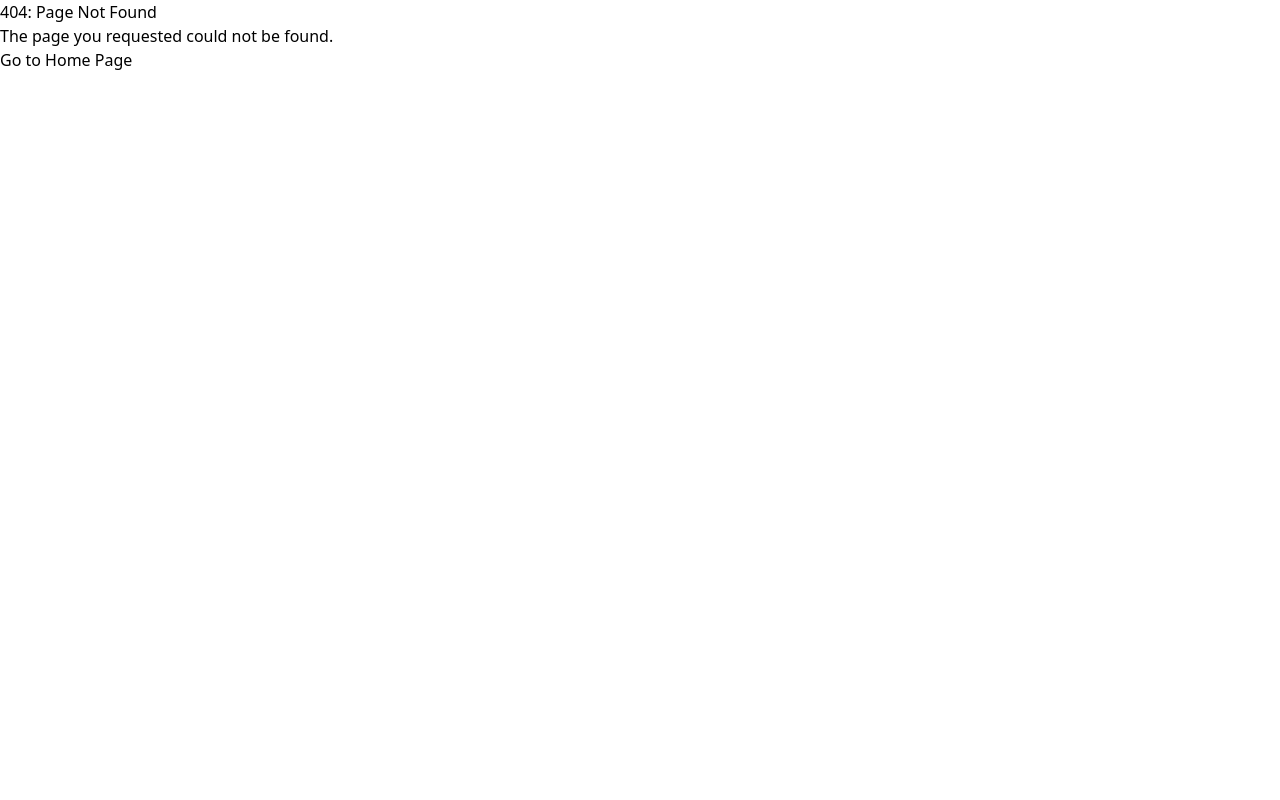
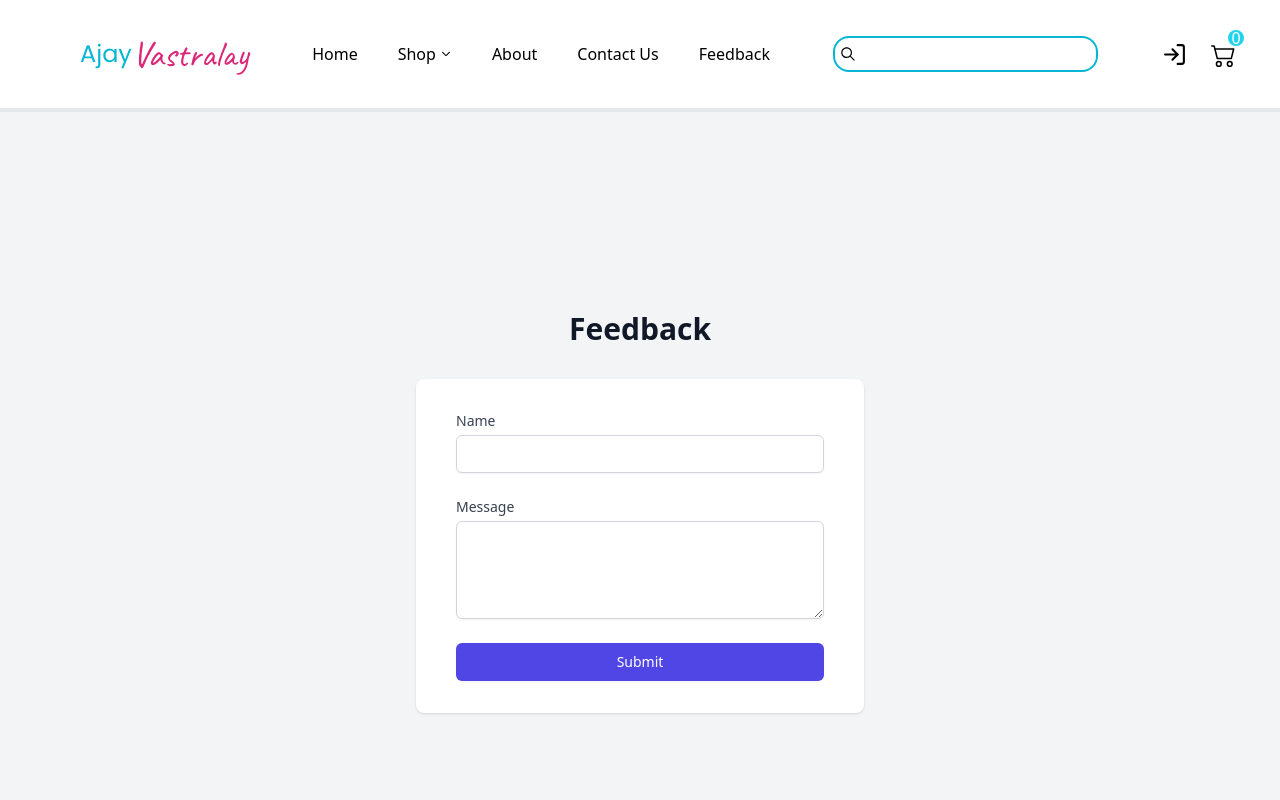
Before and after one commit to iGauravSingh/AjayVastralay, a React (Vite) app: page /feedback in a window 1280 px wide. Before the commit this address had no page. Shown: the top 800 px of the page. Built offline with nearby package versions, Linux system fonts and the light colour scheme.

Commit message:
addded feedback and remove in acrt

```diff
--- a/src/components/Cartdata.tsx
+++ b/src/components/Cartdata.tsx
@@ -9,7 +9,7 @@ import { Link } from 'react-router-dom';
 
 
 export default function Cartdata() {
-    const { shop } = useContext(ShopContext)
+    const { shop,setShop } = useContext(ShopContext)
 
     // Calculate total amount
     const totalAmount = shop.reduce((acc, item) => acc + (item.price * item.quantity * 100) /100, 0);
@@ -23,6 +23,10 @@ export default function Cartdata() {
 
     const totalCalulator = (price : number, quantity: number) => {
        return  Math.round(price * quantity * 100)/100
+    }
+
+    const handleDelete = (id:any) => {
+        setShop(shop.filter((item)=> item.id !== id ))
     }
 
     return (
@@ -40,6 +44,7 @@ export default function Cartdata() {
                                     <p>{item.quantity}</p>
                                     <p className='font-medium'>₹ {Math.round(item.price * 100) /100}</p>
                                     <p className='font-medium'>₹ {totalCalulator(item.price, item.quantity)}</p>
+                                    <p onClick={()=>handleDelete(item.id)} className=' text-red-500 border-2 border-red-600 px-2 py-1 cursor-pointer'>Remove</p>
 
                                 </div>
                             ))}
@@ -49,7 +54,7 @@ export default function Cartdata() {
                                 <p>₹ {totalAmount}</p>
                             </div>
                             <div className='text-center mt-8'>
-                                <Link to='/checkout'><button className='bg-slate-950 text-white w-[30%] px-2 md:px-4  py-1 md:py-2 text-sm md:text-base'>CHECKOUT</button></Link>
+                                <Link to='/checkout'><button className='bg-slate-950 text-white w-[30%] px-2 md:px-4  py-1 md:py-2 text-sm md:text-base'>Buy Now</button></Link>
                             </div>
                         </div>
                     )}
--- a/src/components/Category.tsx
+++ b/src/components/Category.tsx
@@ -1,9 +1,12 @@
 
 import React, { useEffect, useRef, useState } from "react";
-import { categoryData } from "../utils/data/data"
 import { Link } from "react-router-dom";
 
+// interface CategoryProps {
+//   id: number;
+//   categoryName: string;
 
+// }
 
 
 const Category = ({catData}) => {
--- a/src/components/Navbar.tsx
+++ b/src/components/Navbar.tsx
@@ -75,6 +75,11 @@ const Navbar = ({catData}) => {
                 <li>Contact Us</li>
               </Link>
             </div>
+            <div className=" flex gap-1 justify-center items-center">
+              <Link to="/feedback">
+                <li>Feedback</li>
+              </Link>
+            </div>
           </ul>
         </div>
       </div>
--- a/src/hooks/useProduct.ts
+++ b/src/hooks/useProduct.ts
@@ -91,7 +91,7 @@ const useProduct = () => {
 
 
   const categoryProduct = async (data: any) => {
-    console.log('in category product')
+    console.log('in category product', data)
     try {
       const response = await axios.get(`${urllocal}/products/categoryproducts/${data}`);
       const categoryProductData = response.data;
--- a/src/main.tsx
+++ b/src/main.tsx
@@ -25,6 +25,7 @@ import UserProfile from './pages/Profile.tsx';
 import PayPalCheckoutButton from './pages/Checkout.tsx';
 import AdminControl from './pages/admin/AdminControl.tsx';
 import AdminLogin from './pages/admin/AdminLogin.tsx';
+import Feedback from './pages/Feedback.tsx';
 
 
 const router = createBrowserRouter(
@@ -39,6 +40,7 @@ const router = createBrowserRouter(
       <Route path="/auth" element={<AuthControl />} />
       <Route path="/profile" element={<UserProfile />} />
       <Route path="/checkout" element={<PayPalCheckoutButton />} />
+      <Route path="/feedback" element={<Feedback />} />
 
       {/* protected routes  */}
       <Route path="/admin" element={<AdminLogin />} />
--- a/src/pages/CategoryList.tsx
+++ b/src/pages/CategoryList.tsx
@@ -20,6 +20,7 @@ const CategoryList = () => {
                 key={category.id}
                 className="  cursor-pointer  "
               >
+                <p>{category.id}</p>
                 <Link to={`/category/${category.id}`}>
                   <div className=" flex flex-col  justify-center items-center gap-4 mb-10 ">
                     <img
--- a/src/pages/CategoryProduct.tsx
+++ b/src/pages/CategoryProduct.tsx
@@ -11,7 +11,7 @@ import useProduct from '../hooks/useProduct'
 const CategoryProduct = () => {
 
   const { categoryIdentity } = useParams(); // Getting category ID from URL
-  //console.log('useparams value',categoryIdentity)
+  console.log('useparams value',categoryIdentity)
   const { categoryProduct } = useProduct(); // Using your custom hook
   const id = categoryIdentity
   const [catPro, setCatPro] = useState([]); // State to store the category products
--- /dev/null
+++ b/src/pages/Feedback.tsx
@@ -0,0 +1,94 @@
+import { useState } from "react";
+import Footer from "../components/Footer";
+import Navbar from "../components/Navbar";
+import axios from "axios";
+
+
+
+
+
+const Feedback = () => {
+
+    const [name,setName ] = useState()
+    const [message,setMessage] = useState()
+
+    const handleNameChange = (e:any) => {
+        setName(e.target.value)
+    }
+
+    const handlemessageChange = (e:any) => {
+        setMessage(e.target.value)
+    }
+
+    const handleSubmit = async (e:any) => {
+        e.preventDefault();
+        await axios.post("http://localhost:8080/feedback/add",{name,message})
+    }
+
+    return (
+        <>
+        <Navbar />
+        <div className="min-h-screen bg-gray-100 flex flex-col justify-center py-12 sm:px-6 lg:px-8">
+            <div className="sm:mx-auto sm:w-full sm:max-w-md">
+                <h2 className="text-center text-3xl font-extrabold text-gray-900">Feedback</h2>
+            </div>
+
+            <div className="mt-8 sm:mx-auto sm:w-full sm:max-w-md">
+                <div className="bg-white py-8 px-4 shadow sm:rounded-lg sm:px-10">
+                    <form onSubmit={handleSubmit} className="space-y-6">
+                        <div>
+                            <label htmlFor="name" className="block text-sm font-medium text-gray-700">
+                                Name
+                            </label>
+                            <div className="mt-1">
+                                <input
+                                onChange={handleNameChange}
+                                    id="name"
+                                    name="name"
+                                    type="text"
+                                    value={name}
+                                    autoComplete="name"
+                                    required
+                                    className="appearance-none block w-full px-3 py-2 border border-gray-300 rounded-md shadow-sm placeholder-gray-400 focus:outline-none focus:ring-indigo-500 focus:border-indigo-500 sm:text-sm"
+                                />
+                            </div>
+                        </div>
+
+
+
+                        <div>
+                            <label htmlFor="message" className="block text-sm font-medium text-gray-700">
+                                Message
+                            </label>
+                            <div className="mt-1">
+                                <textarea
+                                onChange={handlemessageChange}
+                                    id="message"
+                                    name="message"
+                                    rows={4}
+                                    value={message}
+                                    required
+                                    className="appearance-none block w-full px-3 py-2 border border-gray-300 rounded-md shadow-sm placeholder-gray-400 focus:outline-none focus:ring-indigo-500 focus:border-indigo-500 sm:text-sm"
+                                ></textarea>
+                            </div>
+                        </div>
+
+                        <div className="flex items-center justify-between">
+                            <button
+                                type="submit"
+                                className="inline-flex items-center justify-center w-full px-4 py-2 border border-transparent rounded-md shadow-sm text-base font-medium text-white bg-indigo-600 hover:bg-indigo-700 focus:outline-none focus:ring-2 focus:ring-offset-2 focus:ring-indigo-500 sm:text-sm"
+                            >
+                                Submit
+                            </button>
+                        </div>
+                    </form>
+                </div>
+            </div>
+        </div>
+
+        <Footer />
+        </>
+    );
+};
+
+export default Feedback;
--- a/src/pages/auth/Login.tsx
+++ b/src/pages/auth/Login.tsx
@@ -35,6 +35,7 @@ const Login = () => {
             id="email"
             type="email"
             placeholder="Email"
+            required
             value={email}
             onChange={(e) => setEmail(e.target.value)}
           />
@@ -48,6 +49,7 @@ const Login = () => {
             id="password"
             type="password"
             placeholder="******************"
+            required
             value={password}
             onChange={(e) => setPassword(e.target.value)}
           />
--- a/src/pages/auth/Signup.tsx
+++ b/src/pages/auth/Signup.tsx
@@ -45,6 +45,7 @@ const SignUp = () => {
             type="text"
             name="name"
             placeholder="Name"
+            required
             value={formData.name}
             onChange={handleChange}
           />
@@ -59,6 +60,7 @@ const SignUp = () => {
             type="email"
             name="email"
             placeholder="Email"
+            required
             value={formData.email}
             onChange={handleChange}
           />
@@ -73,6 +75,7 @@ const SignUp = () => {
             type="password"
             name="password"
             placeholder="Password"
+            required
             value={formData.password}
             onChange={handleChange}
           />
@@ -87,6 +90,7 @@ const SignUp = () => {
             type="text"
             name="address"
             placeholder="Address"
+            required
             value={formData.address}
             onChange={handleChange}
           />
@@ -101,6 +105,7 @@ const SignUp = () => {
             type="text"
             name="phoneNumber"
             placeholder="Phone Number"
+            required
             value={formData.phoneNumber}
             onChange={handleChange}
           />
```
